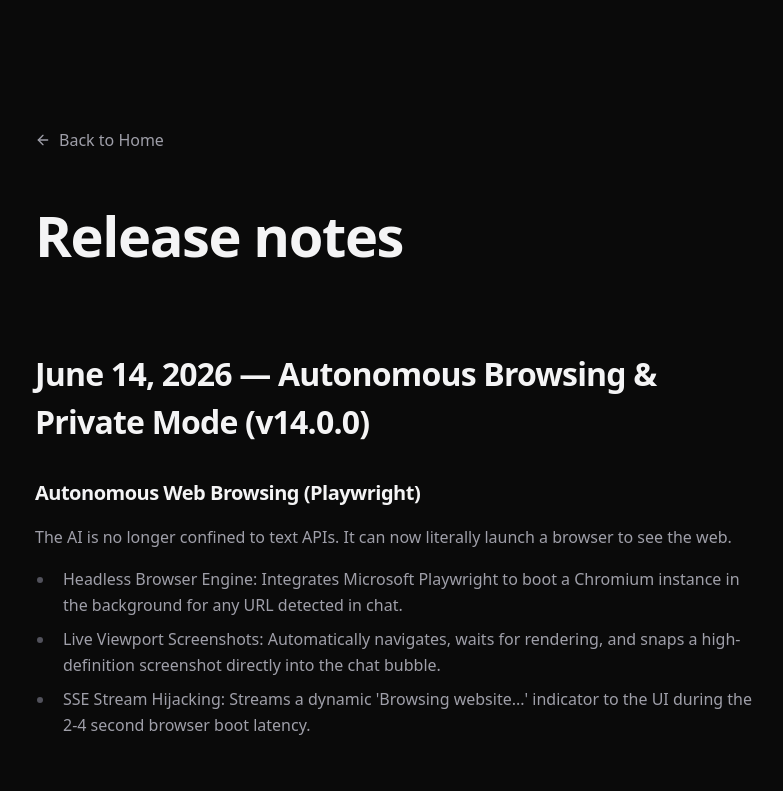
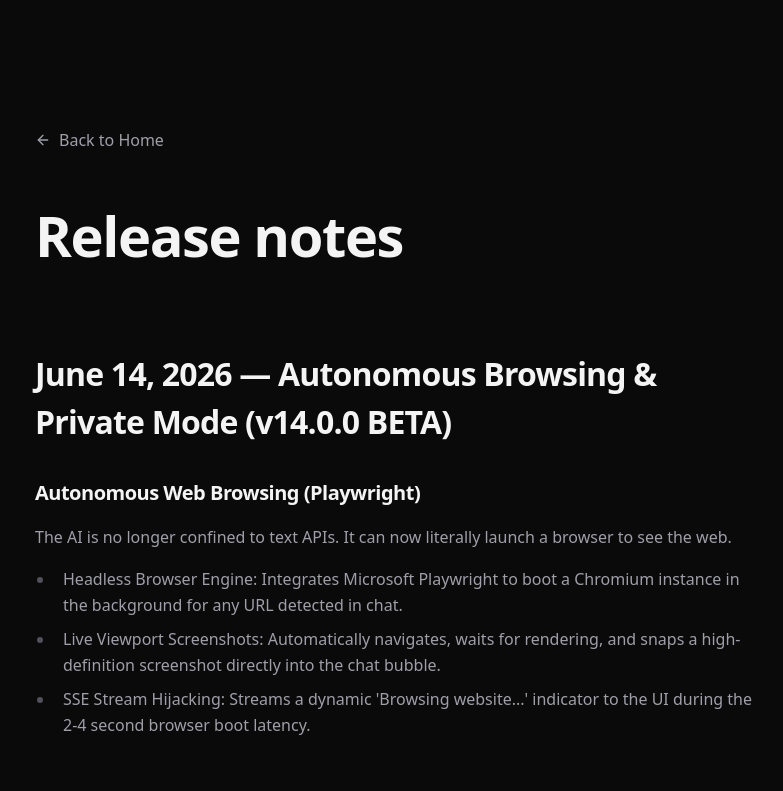
Before and after one commit to Nav33dCodes/smartLearn-AI, a React (Vite) app in the folder smartlearn-frontend/: page /releases in a window 1280 px wide. Shown: the top 791 px of the page, without its empty margins (245-1028 px from the left). Built offline with nearby package versions, Linux system fonts and the light colour scheme; no server answers.

Commit message:
feat: add ReleaseNotes page to display comprehensive feature and update history

```diff
--- a/smartlearn-frontend/src/pages/ReleaseNotes.jsx
+++ b/smartlearn-frontend/src/pages/ReleaseNotes.jsx
@@ -2,7 +2,7 @@ import React, { useEffect } from 'react';
 import { motion } from 'framer-motion';
 const releases = [
   {
-    date: "June 14, 2026 — Autonomous Browsing & Private Mode (v14.0.0)",
+    date: "June 14, 2026 — Autonomous Browsing & Private Mode (v14.0.0 BETA)",
     features: [
       {
         title: "Autonomous Web Browsing (Playwright)",
```
